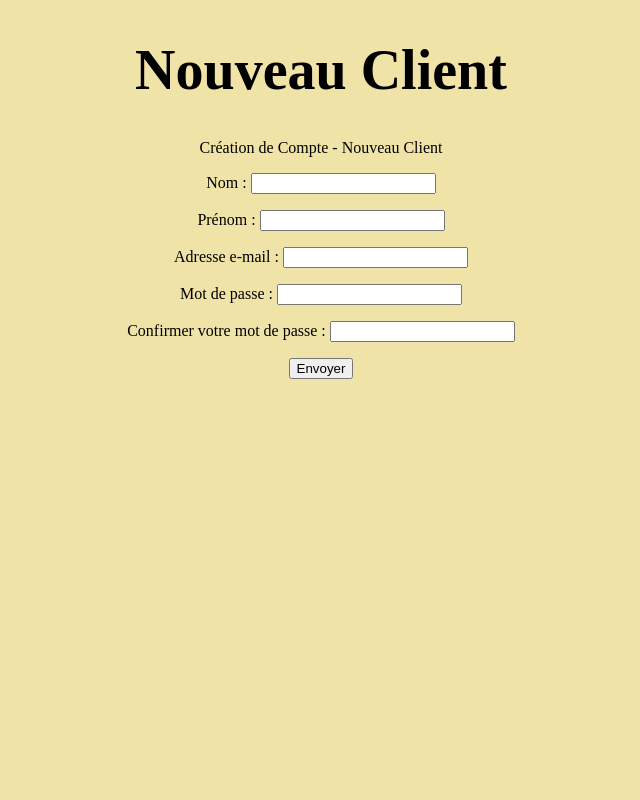
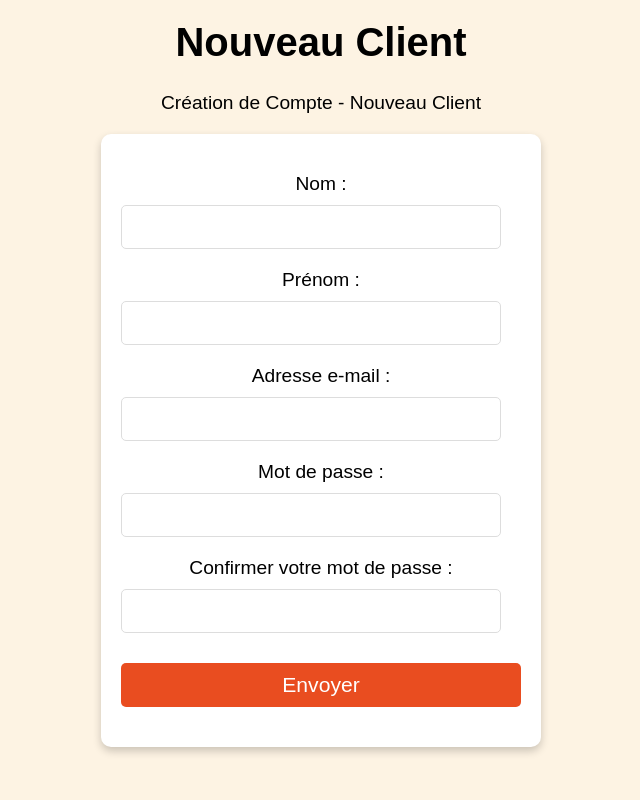
Before and after one commit to maelle0209/jobonheur, a PHP site: page /nouveau.php in a window 1280 px wide. Shown: the whole page, without its empty margins (319-959 px from the left). Run offline with PHP 8.4, Linux system fonts and the light colour scheme.

Commit message:
Changement de css de connexion

```diff
--- a/Projet-site/nouveau.php
+++ b/Projet-site/nouveau.php
@@ -12,32 +12,31 @@ media="screen" />
 
     <h1>Nouveau Client</h1>
     <p>Création de Compte - Nouveau Client</p>
-    <form method="get" action="enregistrement.php" autocomplet="off">
-
+    <form method="get" action="enregistrement.php" autocomplete="off">
      <p>
-            Nom :
-            <input type="text" name="n" value="<?php echo isset($_GET['n']) ? htmlspecialchars($_GET['n']) : ''; ?>"/>
+        <label for="name">Nom :</label>
+        <input type="text" id="name" name="n" value="<?php echo isset($_GET['n']) ? htmlspecialchars($_GET['n']) : ''; ?>">
      </p>
      <p>
-            Prénom :
-            <input type="text" name="p" value="<?php echo isset($_GET['p']) ? htmlspecialchars($_GET['p']) : ''; ?>"/>
-        </p>
-
-        <p>
-            Adresse e-mail :
-            <input type="email" name="mail" value="<?php echo isset($_GET['mail']) ? htmlspecialchars($_GET['mail']) : ''; ?>"/>
+        <label for="prenom">Prénom :</label>
+        <input type="text" id="prenom" name="p" value="<?php echo isset($_GET['p']) ? htmlspecialchars($_GET['p']) : ''; ?>">
      </p>
      <p>
-            Mot de passe :
-            <input type="password" name="mdp1" value=""/>
+        <label for="email">Adresse e-mail :</label>
+        <input type="email" id="email" name="mail" value="<?php echo isset($_GET['mail']) ? htmlspecialchars($_GET['mail']) : ''; ?>">
      </p>
      <p>
-            Confirmer votre mot de passe :
-            <input type="password" name="mdp2" value=""/>
+        <label for="password1">Mot de passe :</label>
+        <input type="password" id="password1" name="mdp1">
+     </p>
+     <p>
+        <label for="password2">Confirmer votre mot de passe :</label>
+        <input type="password" id="password2" name="mdp2">
      </p>
      <p>
         <input type="submit" value="Envoyer">
      </p>
 </form>
+
 </body>
 </html>
--- a/Projet-site/styles/nouveau.css
+++ b/Projet-site/styles/nouveau.css
@@ -1,18 +1,74 @@
+/* Style de fond */
 html {
-    background-color: #f0e3a7;
-    background-position: center top;
+    background-color: #fdf3e3; /* Couleur crème */
+    font-family: Arial, sans-serif; /* Police par défaut */
+}
 
-   }
-   h1{
-   text-align: center;
-   color: black;
-   font-size: 350%
-   }
+/* Style général des titres */
+h1 {
+    text-align: center;
+    color: #000; /* Noir */
+    font-size: 2.5em; /* Taille agrandie */
+    margin-top: 20px;
+    font-weight: bold;
+}
 
+/* Texte centré */
+p {
+    text-align: center;
+    color: black;
+    font-size: 1.2em;
+    margin-bottom: 20px;
+}
 
-   p{
-   margin-left: auto;
-   margin-right: auto;
-   width: 500px;
-   text-align: center;
-   color: black;}
+/* Style des formulaires */
+form {
+    background-color: #fff; /* Fond blanc */
+    border-radius: 10px;
+    box-shadow: 0 4px 8px rgba(0, 0, 0, 0.2); /* Ombre légère */
+    width: 400px;
+    margin: 0 auto; /* Centrer le formulaire */
+    padding: 20px;
+}
+
+/* Champs de formulaire */
+input[type="text"],
+input[type="email"],
+input[type="password"] {
+    width: calc(100% - 20px);
+    padding: 10px;
+    margin: 10px 0;
+    border: 1px solid #ddd;
+    border-radius: 5px;
+    font-size: 1em;
+    display: block;
+    box-sizing: border-box;
+}
+
+/* Bouton d'envoi */
+input[type="submit"] {
+    background-color: #e94d20; /* Orange */
+    color: white;
+    font-size: 1.1em;
+    padding: 10px;
+    border: none;
+    border-radius: 5px;
+    cursor: pointer;
+    width: 100%;
+    margin-top: 10px;
+}
+
+/* Style bouton au survol */
+input[type="submit"]:hover {
+    background-color: #c13b18; /* Orange foncé */
+}
+
+/* Liens */
+a {
+    color: #e94d20; /* Couleur des liens */
+    text-decoration: none;
+}
+
+a:hover {
+    text-decoration: underline;
+}
```
Lines whose indentation alone changed are shown as unchanged.
